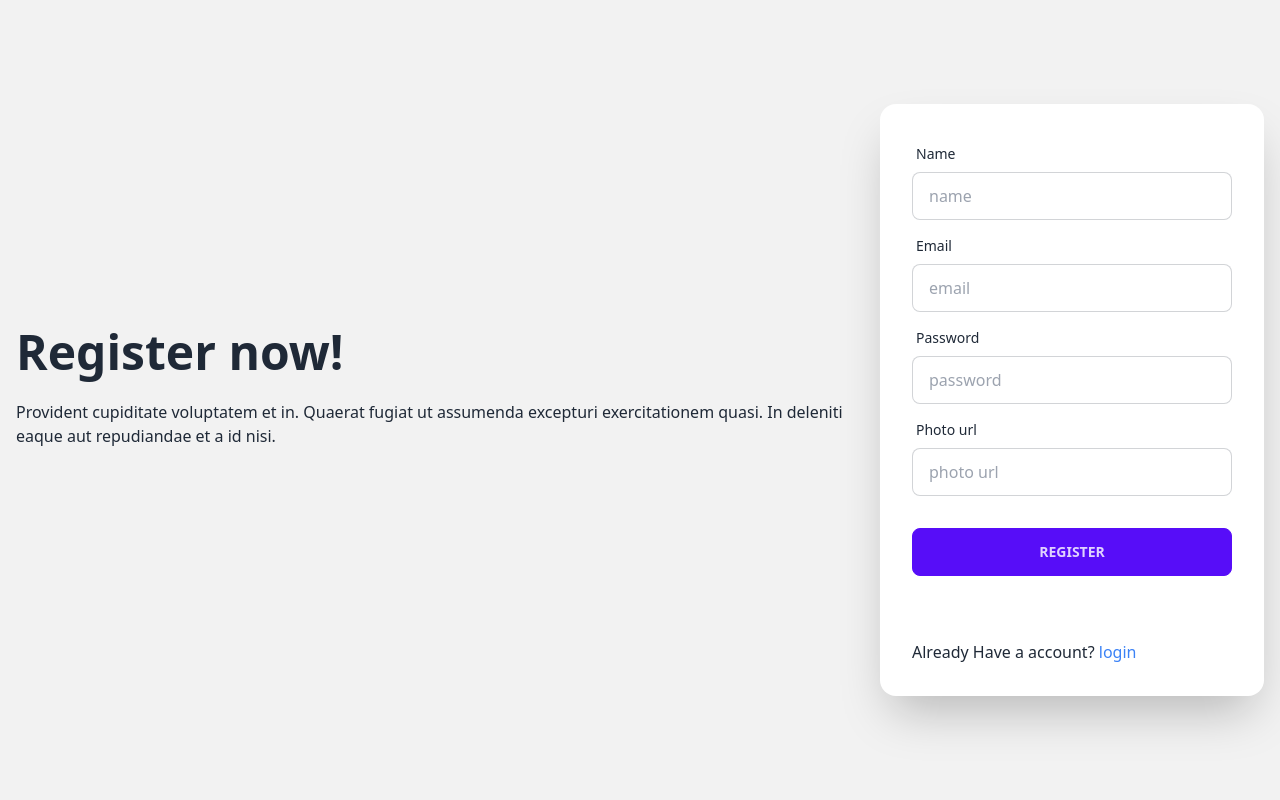
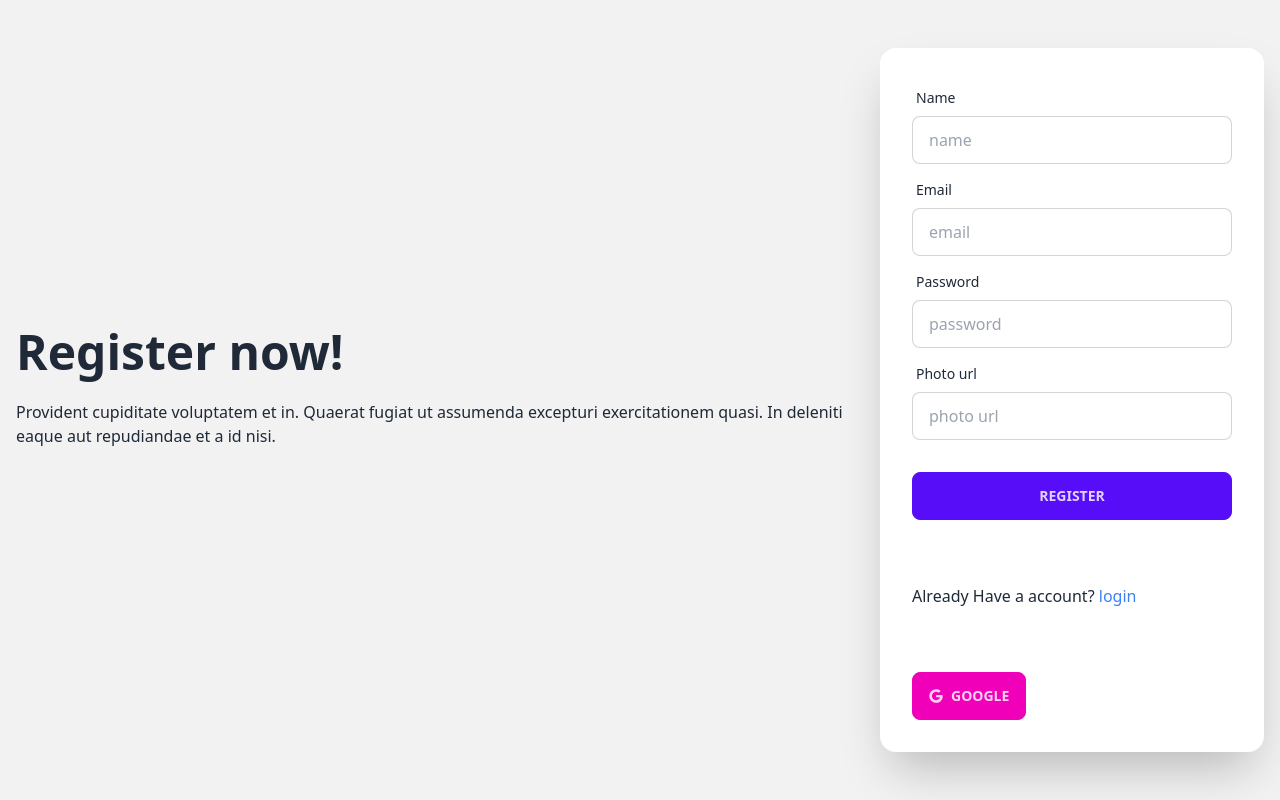
Before and after one commit to abdullah-polok/Bestro-restaurant, a React (Vite) app: page /register in a window 1280 px wide. Built offline with nearby package versions, Linux system fonts and the light colour scheme; no server answers.

Commit message:
Save User if he doesn’t exists in the database

```diff
--- /dev/null
+++ b/src/Components/SocialLogin/SocialLogin.jsx
@@ -0,0 +1,38 @@
+import { FaGoogle } from 'react-icons/fa'
+import useAuth from '../../Hooks/useAuth'
+import useAxiosPublic from '../../Hooks/useAxiosPublic';
+import { useNavigate } from 'react-router-dom'
+const SocialLogin = () => {
+  const { googleSignIn } = useAuth();
+  const anxiosPublic = useAxiosPublic()
+
+  const navigate = useNavigate()
+
+  const handleGoogleSignIn = () => {
+    googleSignIn()
+      .then(result => {
+        console.log(result.user)
+        const userInfo = {
+          email: result.user?.email,
+          name: result.user?.displayName
+        }
+        anxiosPublic.post('/users', userInfo)
+          .then(res => {
+            console.log(res.data)
+            navigate('/')
+          })
+      })
+  }
+  return (
+    <div className="p-8">
+      <div>
+        <button onClick={handleGoogleSignIn} className="btn btn-secondary">
+          <FaGoogle></FaGoogle>
+          Google
+        </button>
+      </div>
+    </div>
+  );
+};
+
+export default SocialLogin;
--- a/src/Pages/Login/Login.jsx
+++ b/src/Pages/Login/Login.jsx
@@ -3,6 +3,7 @@
 import { AuthContext } from '../../Provider/AuthProvider';
 import { Link, useLocation, useNavigate } from 'react-router-dom'
 import Swal from 'sweetalert2'
+import SocialLogin from '../../Components/SocialLogin/SocialLogin';
 
 const Login = () => {
     const { loginUser } = useContext(AuthContext)
@@ -98,8 +99,8 @@
                             <input disabled={disabled} className="btn btn-primary" type="submit" value="Login"></input>
                         </div>
                     </form>
-
                     <p className='p-8'>New Here ? <Link className='text-blue-500' to='/register'>Create a new account</Link></p>
+                    <SocialLogin></SocialLogin>
                 </div>
             </div>
         </div>
--- a/src/Pages/Register/Register.jsx
+++ b/src/Pages/Register/Register.jsx
@@ -4,6 +4,7 @@
 import { Link, useNavigate } from 'react-router-dom'
 import Swal from 'sweetalert2';
 import useAxiosPublic from '../../Hooks/useAxiosPublic';
+import SocialLogin from '../../Components/SocialLogin/SocialLogin';
 const Register = () => {
 
     ///for open user without login any one can see this
@@ -98,7 +99,7 @@
                         </div>
                     </form>
                     <p className='p-8'>Already Have a account? <Link className='text-blue-500' to='/login'>login</Link></p>
-
+                    <SocialLogin></SocialLogin>
                 </div>
             </div>
         </div>
--- a/src/Provider/AuthProvider.jsx
+++ b/src/Provider/AuthProvider.jsx
@@ -1,12 +1,12 @@
 import { createContext, useEffect, useState } from 'react';
 import { auth } from '../Firebase/firebase.config';
-import { createUserWithEmailAndPassword, onAuthStateChanged, signInWithEmailAndPassword, signOut, updateProfile } from "firebase/auth";
+import { createUserWithEmailAndPassword, GoogleAuthProvider, onAuthStateChanged, signInWithEmailAndPassword, signInWithPopup, signOut, updateProfile } from "firebase/auth";
 
 export const AuthContext = createContext(null)
 const AuthProvider = ({ children }) => {
     const [user, setUser] = useState(null)
     const [loadding, setLoading] = useState(true)
-
+    const googleProvider = new GoogleAuthProvider()
 
 
     ///create user
@@ -18,6 +18,10 @@
     const loginUser = (email, password) => {
         setLoading(true)
         return signInWithEmailAndPassword(auth, email, password)
+    }
+    const googleSignIn = () => {
+        setLoading(true)
+        return signInWithPopup(auth, googleProvider)
     }
 
     const logOut = () => {
@@ -49,7 +53,7 @@
         user,
         loadding,
         createuser,
-        loginUser, logOut, updateUserProfile
+        loginUser, googleSignIn, logOut, updateUserProfile
     }
     return (
         <AuthContext.Provider value={authInfo}>
```
